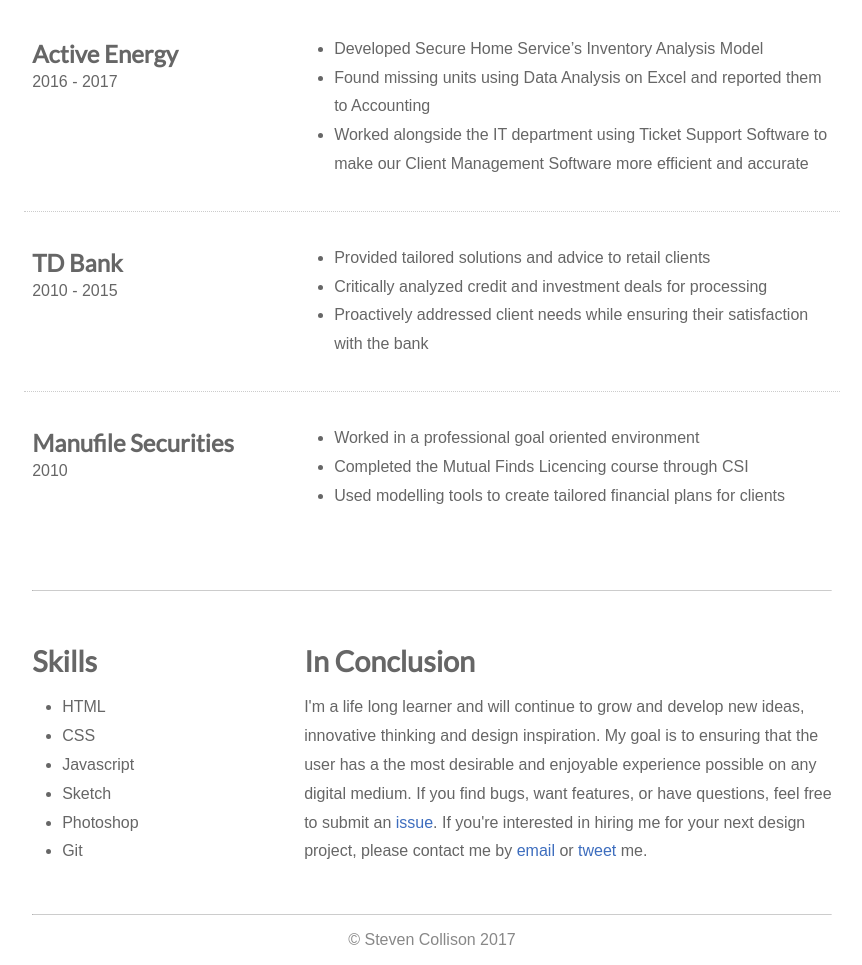
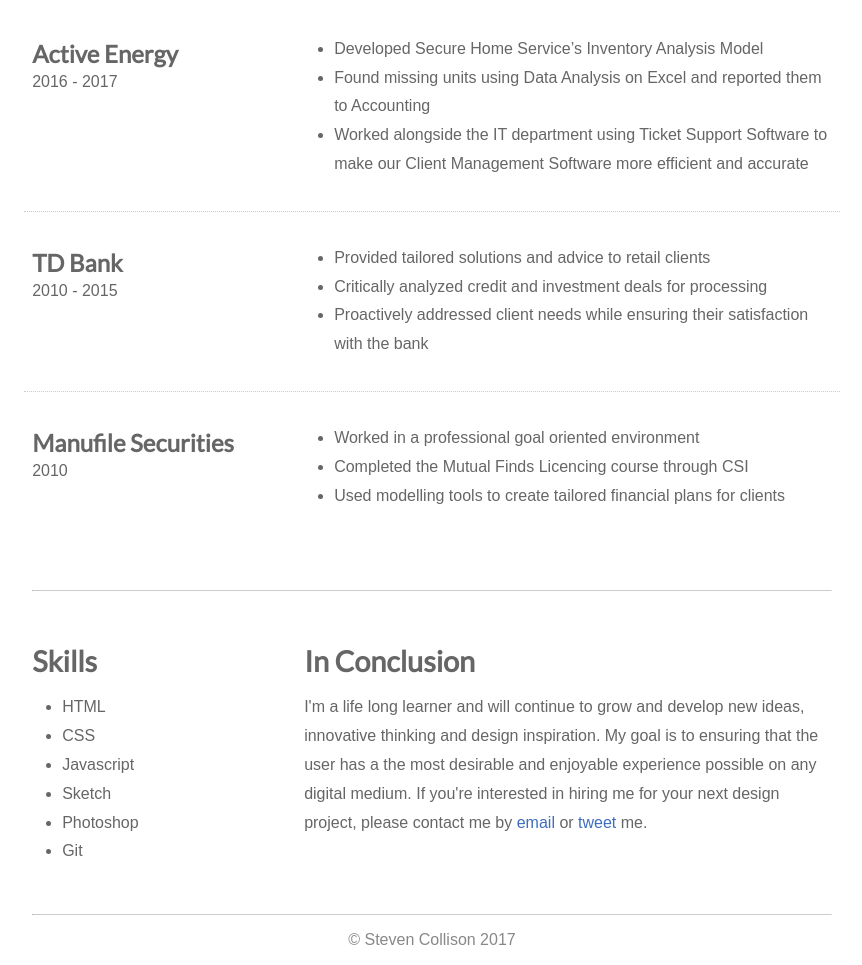
Before and after one commit to stevecollison/resume.github.io, a plain HTML site: page index.html in a window 1280 px wide. Shown: the part 2392-3357 px from the top of the page, without its empty margins (208-1070 px from the left). Drawn offline with nearby package versions, Linux system fonts and the light colour scheme.

Commit message:
Removing git hub comment

```diff
--- a/index.html
+++ b/index.html
@@ -190,7 +190,6 @@
 					<h1>In Conclusion</h1>
 					<p>
 						I'm a life long learner and will continue to grow and develop new ideas, innovative thinking and design inspiration. My goal is to ensuring that the user has a the most desirable and enjoyable experience possible on any digital medium.
-						If you find bugs, want features, or have questions, feel free to submit an <a href="https://github.com/stevecollison/resume/issues">issue</a>.
 						If you're interested in hiring me for your next design project, please contact me by
 						<a href="mailto:collison.steven@gmail.com?Subject=Resume" target="_top">email</a> or
 						<a href="http://www.twitter.com/stevoc10">tweet</a> me.
```
